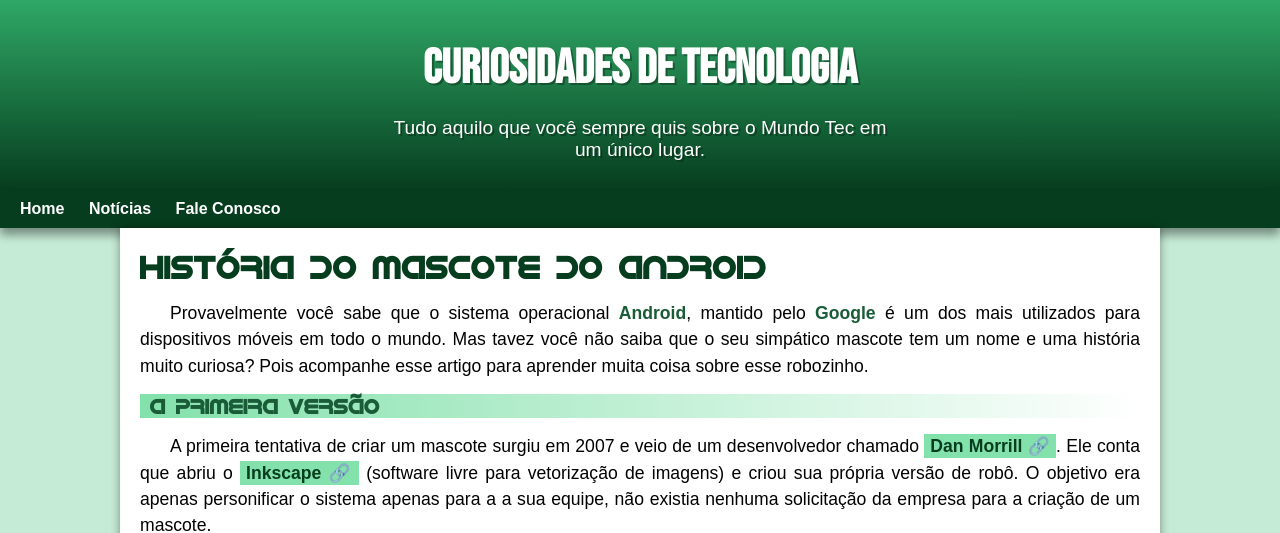
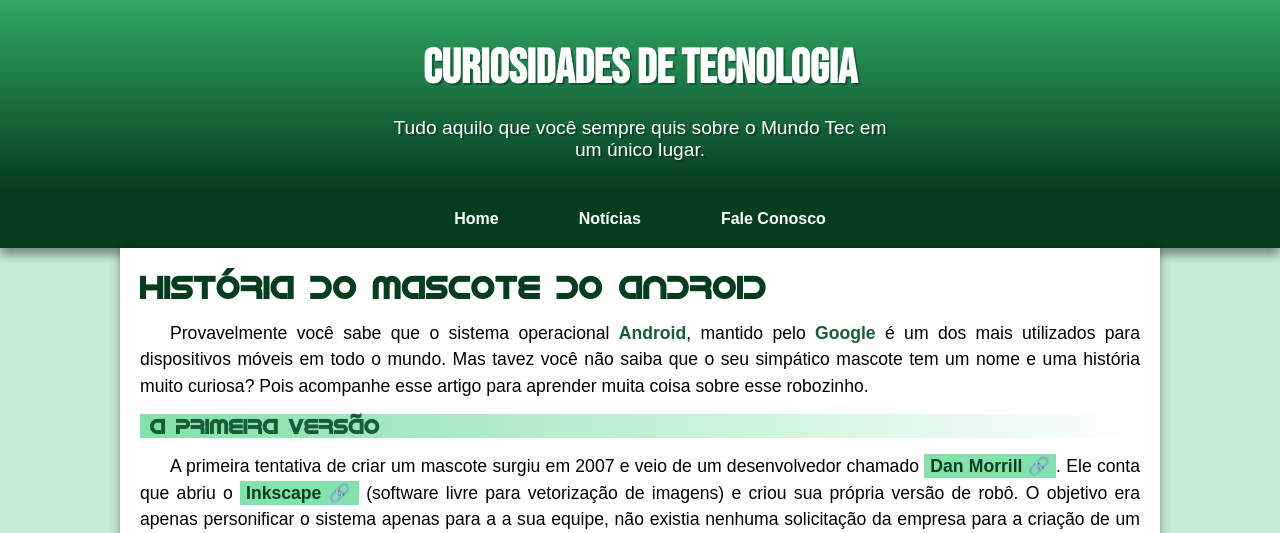
Before and after one commit to CarlosVieira1994/Projeto-Android, a plain HTML site: page index.html in a window 1280 px wide. Shown: the top 533 px of the page. Drawn offline with Linux system fonts and the light colour scheme.

Commit message:
Finalização

```diff
--- a/style.css
+++ b/style.css
@@ -57,10 +57,12 @@ nav {
    background-color: var(--cor5);
    padding: 10px;
    box-shadow: 0px 7px 9px rgba(0, 0, 0, 0.4);
+   display: flex;
+   justify-content: center;
 }
 nav > a {
     color: white;
-    padding: 10px;
+    padding: 10px 40px;
     border-radius: 5px;
     transition-duration: 0.5s;
     text-decoration: none;
@@ -188,5 +190,6 @@ nav {
 }
  nav a {
     font-size: 1em;
+    padding: 10px;
  }
  }
```
